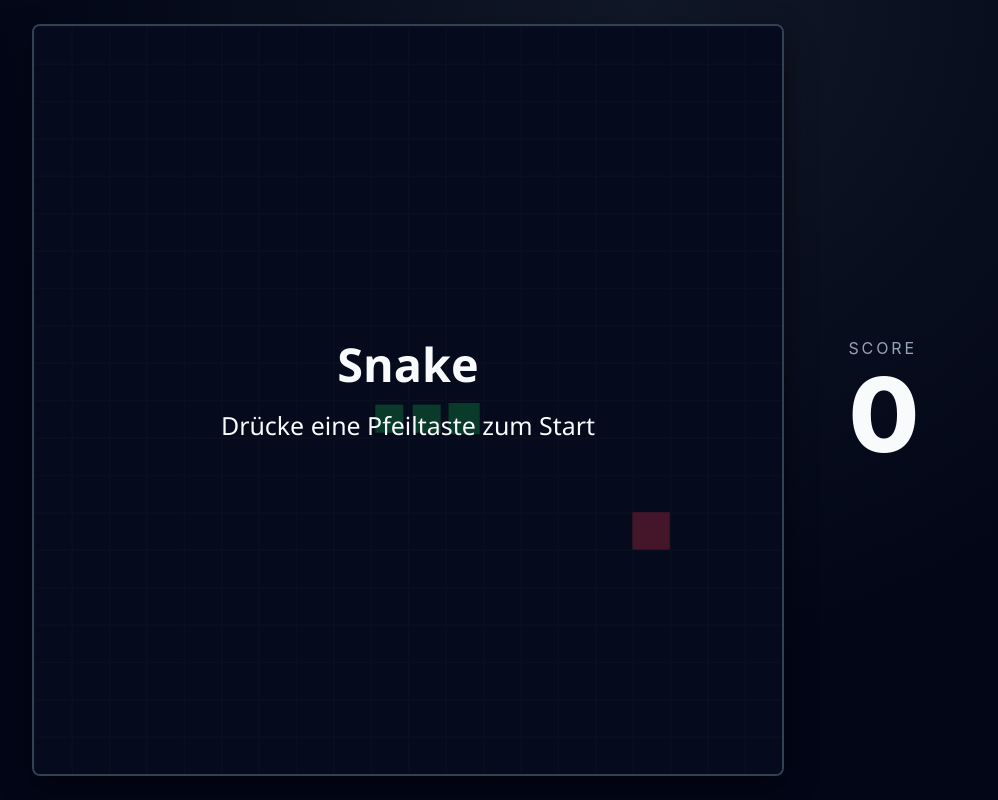
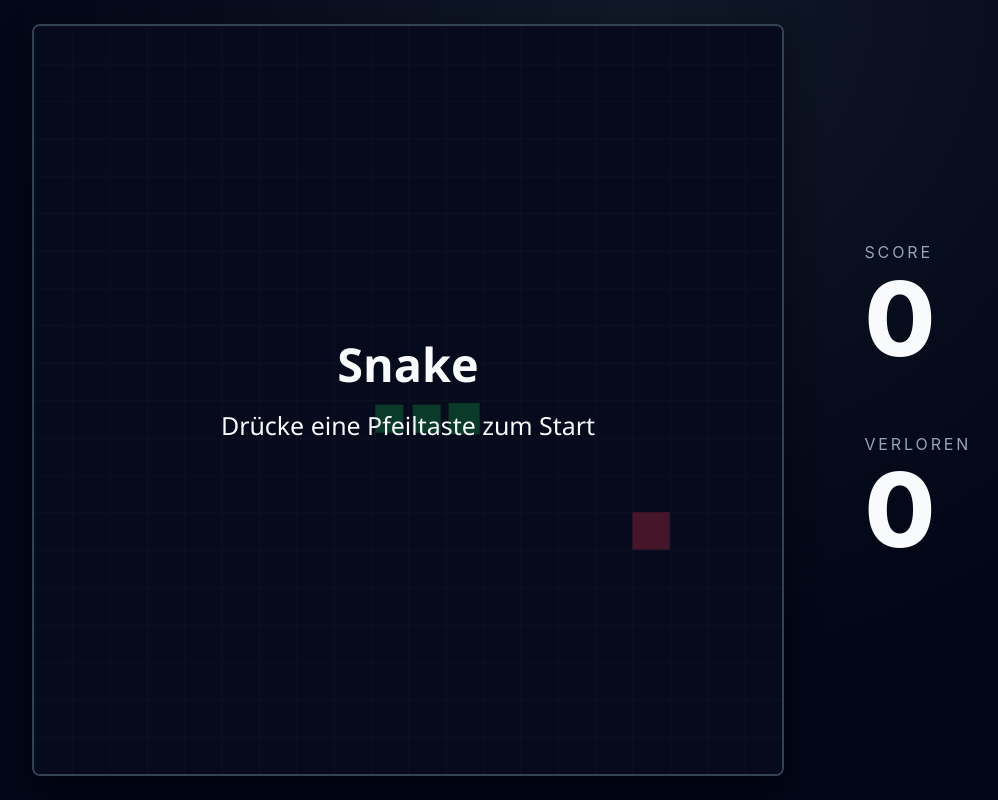
Before and after one commit to DominikDiner/hochzeit_cs, a Vue app in the folder snake/: page / in a window 1280 px wide. Shown: the whole page, without its empty margins (1-999 px from the left). Built offline with nearby package versions, Linux system fonts and the light colour scheme; the HTML template or start-up script is replaced by a standard one.

Commit message:
verloren counter

```diff
--- a/snake/src/App.vue
+++ b/snake/src/App.vue
@@ -15,6 +15,7 @@ const tickMs = 130;
 
 const canvasRef = ref<HTMLCanvasElement | null>(null);
 const score = ref(0);
+const losses = ref(0);
 const gameOver = ref(false);
 const hasStarted = ref(false);
 
@@ -124,6 +125,7 @@ function tick(): void {
   const hitSelf = containsPosition(snake.value, nextHead);
 
   if (hitWall || hitSelf) {
+    losses.value += 1;
     gameOver.value = true;
     stopLoop();
     draw();
@@ -305,8 +307,56 @@ onUnmounted(() => {
     </div>
 
     <section class="hud">
-      <p class="score-label">Score</p>
-      <p class="score-value">{{ score }}</p>
+      <div class="hud-item">
+        <div class="hud-icon" aria-hidden="true">
+          <svg class="label-icon" viewBox="0 0 24 24">
+            <path
+              d="M12 7.4C9.3 4 4.5 4.8 4 10c-.5 5 3 9.7 8 9.7s8.5-4.7 8-9.7c-.5-5.2-5.3-6-8-2.6Z"
+              fill="#ef4444"
+            />
+            <path
+              d="M12 7.3c-.1-2.1.7-3.8 2.2-5"
+              fill="none"
+              stroke="#7c2d12"
+              stroke-width="1.6"
+              stroke-linecap="round"
+            />
+            <path d="M12.8 4.4c1.4-1.1 2.9-1.4 4.6-.8-1 1.5-2.6 2.1-4.6.8Z" fill="#22c55e" />
+          </svg>
+        </div>
+
+        <div class="hud-content">
+          <p class="score-label">Score</p>
+          <p class="score-value">{{ score }}</p>
+        </div>
+      </div>
+
+      <div class="hud-item">
+        <div class="hud-icon" aria-hidden="true">
+          <svg class="label-icon" viewBox="0 0 24 24">
+            <path
+              d="M12 5.2c-3.4 0-5.9 2.4-5.9 5.5 0 2.1 1.1 3.9 2.9 4.9V18c0 .9.7 1.6 1.6 1.6h2.8c.9 0 1.6-.7 1.6-1.6v-2.4c1.8-1 2.9-2.8 2.9-4.9 0-3.1-2.5-5.5-5.9-5.5Z"
+              fill="#f8fafc"
+            />
+            <ellipse cx="9.7" cy="10.4" rx="1.4" ry="1.7" fill="#0f172a" />
+            <ellipse cx="14.3" cy="10.4" rx="1.4" ry="1.7" fill="#0f172a" />
+            <path d="M12 12.1 10.9 14h2.2L12 12.1Z" fill="#0f172a" />
+            <rect x="9.4" y="15.2" width="5.2" height="2" rx="0.6" fill="#e2e8f0" />
+            <path
+              d="M11.1 15.4v1.6M12.9 15.4v1.6"
+              fill="none"
+              stroke="#94a3b8"
+              stroke-width="0.7"
+              stroke-linecap="round"
+            />
+          </svg>
+        </div>
+
+        <div class="hud-content">
+          <p class="score-label">Verloren</p>
+          <p class="score-value">{{ losses }}</p>
+        </div>
+      </div>
     </section>
   </main>
 </template>
@@ -339,10 +389,26 @@ onUnmounted(() => {
   display: flex;
   flex-direction: column;
   align-items: flex-start;
-  gap: 0.3rem;
   width: 33%;
   flex: 0 0 33%;
   max-width: 33%;
+}
+
+.hud-item {
+  display: flex;
+  align-items: stretch;
+  gap: 1rem;
+}
+
+.hud-item + .hud-item {
+  margin-top: 64px;
+}
+
+.hud-content {
+  display: flex;
+  flex-direction: column;
+  align-items: flex-start;
+  gap: 0.3rem;
 }
 
 .score-label {
@@ -351,6 +417,18 @@ onUnmounted(() => {
   text-transform: uppercase;
   letter-spacing: 0.18em;
   color: #94a3b8;
+}
+
+.hud-icon {
+  display: flex;
+  align-items: stretch;
+  flex: 0 0 auto;
+}
+
+.label-icon {
+  display: block;
+  width: auto;
+  height: 100%;
 }
 
 .score-value {
```
